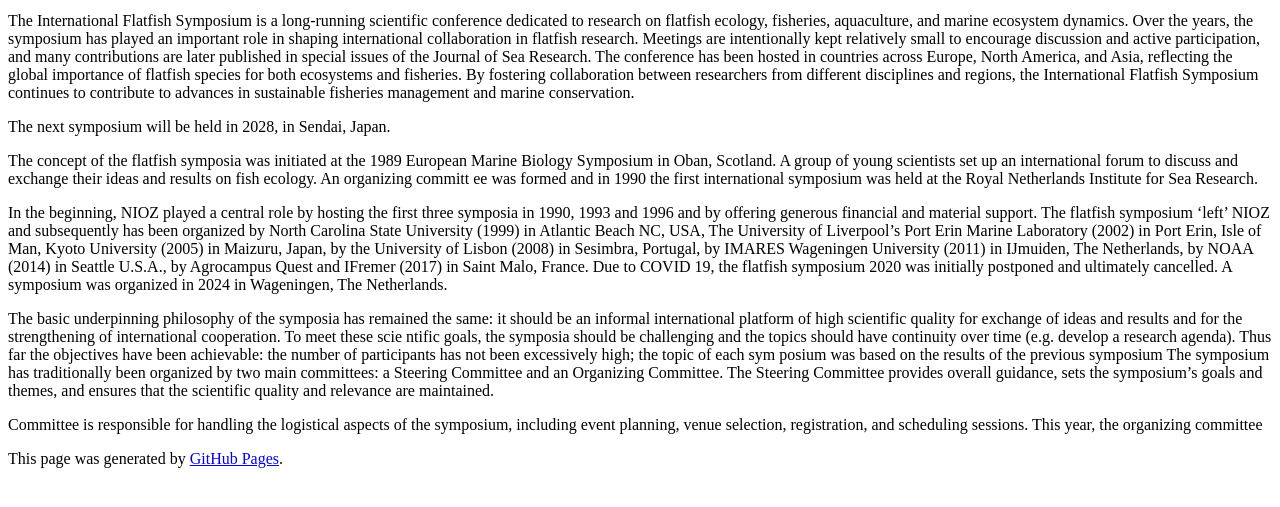
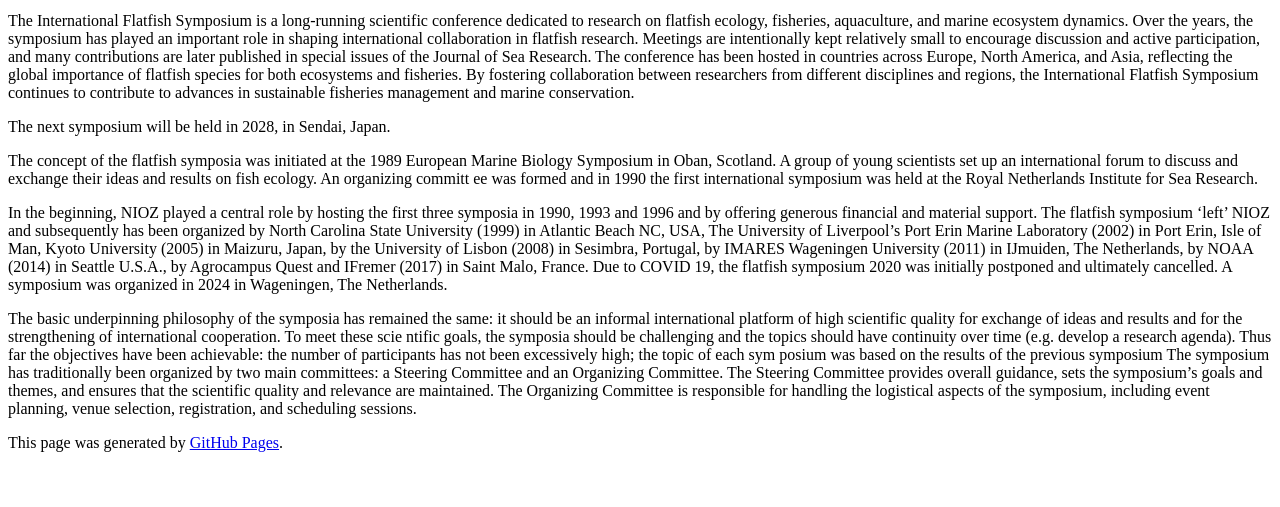
Before and after one commit to JanJaapPoos/InternationalFlatFishSymposium, a Jekyll site: the page built from index.md, in a window 1280 px wide, cut to the strip 137-644 px from the top of the page. Built offline with Jekyll 4.4.1, drawn with Linux system fonts in a browser that asks for light colours; our own code applies the rules of GitHub Pages for plain Markdown files; the repository's description, which GitHub fills in, is left out.

Commit message:
Fix formatting and complete committee description

```diff
--- a/index.md
+++ b/index.md
@@ -6,7 +6,5 @@ The concept of the flatfish symposia was initiated at the 1989 European Marine B
 
 In the beginning, NIOZ played a central role by hosting the first three symposia in 1990, 1993 and 1996 and by offering generous financial and material support. The flatfish symposium 'left' NIOZ and subsequently has been organized by North Carolina State University (1999) in Atlantic Beach NC, USA, The University of Liverpool’s Port Erin Marine Laboratory (2002) in Port Erin, Isle of Man, Kyoto University (2005) in Maizuru, Japan, by the University of Lisbon (2008) in Sesimbra, Portugal, by IMARES Wageningen University (2011) in IJmuiden, The Netherlands, by NOAA (2014) in Seattle U.S.A., by Agrocampus Quest and IFremer (2017) in Saint Malo, France. Due to COVID 19, the flatfish symposium 2020 was initially postponed and ultimately cancelled. A symposium was organized in 2024 in Wageningen, The Netherlands.
 
-The basic underpinning philosophy of the symposia has remained the same: it should be an informal international platform of high scientific quality for exchange of ideas and results and for the strengthening of international cooperation. To meet these scie ntific goals, the symposia should be challenging and the topics should have continuity over time (e.g. develop a research agenda). Thus far the objectives have been achievable: the number of participants has not been excessively high; the topic of each sym posium was based on the results of the previous symposium The symposium has traditionally been organized by two main committees: a Steering Committee and an Organizing Committee. The Steering Committee provides overall guidance, sets the symposium's goals and themes, and ensures that the scientific quality and relevance are maintained.
-
-Committee is responsible for handling the logistical aspects of the symposium, including event
-planning, venue selection, registration, and scheduling sessions. This year, the organizing committee
+The basic underpinning philosophy of the symposia has remained the same: it should be an informal international platform of high scientific quality for exchange of ideas and results and for the strengthening of international cooperation. To meet these scie ntific goals, the symposia should be challenging and the topics should have continuity over time (e.g. develop a research agenda). Thus far the objectives have been achievable: the number of participants has not been excessively high; the topic of each sym posium was based on the results of the previous symposium The symposium has traditionally been organized by two main committees: a Steering Committee and an Organizing Committee. The Steering Committee provides overall guidance, sets the symposium's goals and themes, and ensures that the scientific quality and relevance are maintained. The Organizing Committee is responsible for handling the logistical aspects of the symposium, including event
+planning, venue selection, registration, and scheduling sessions.
```
